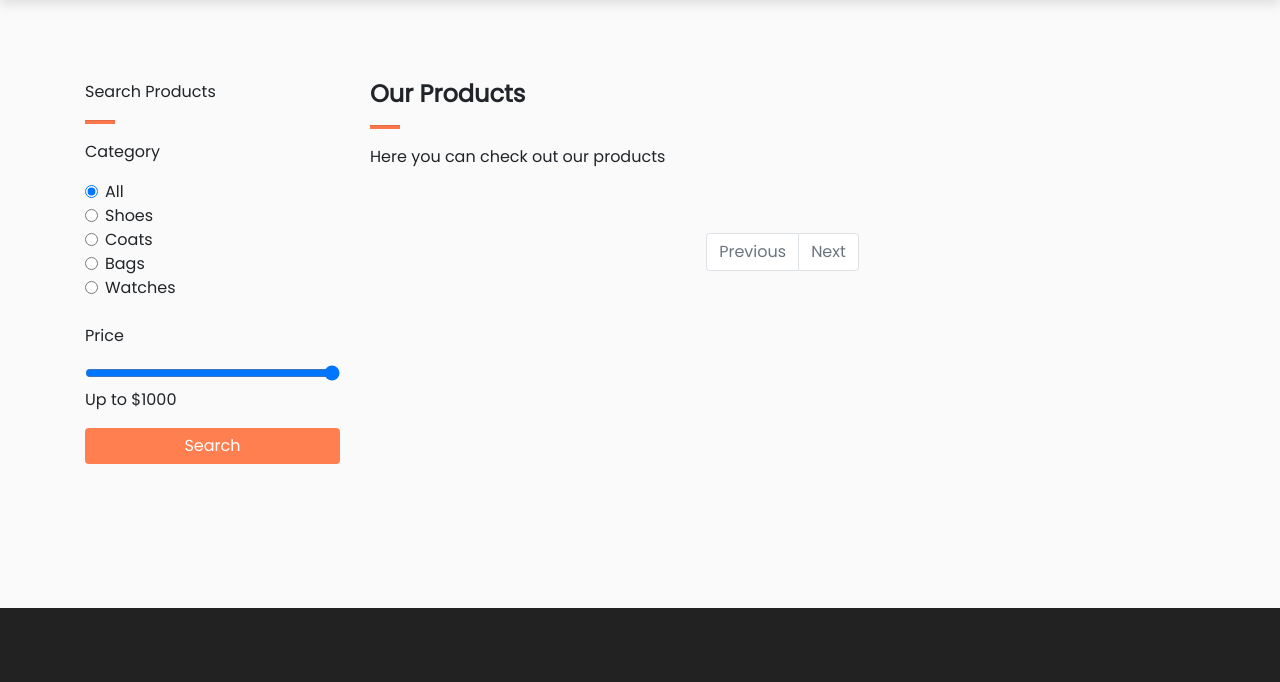
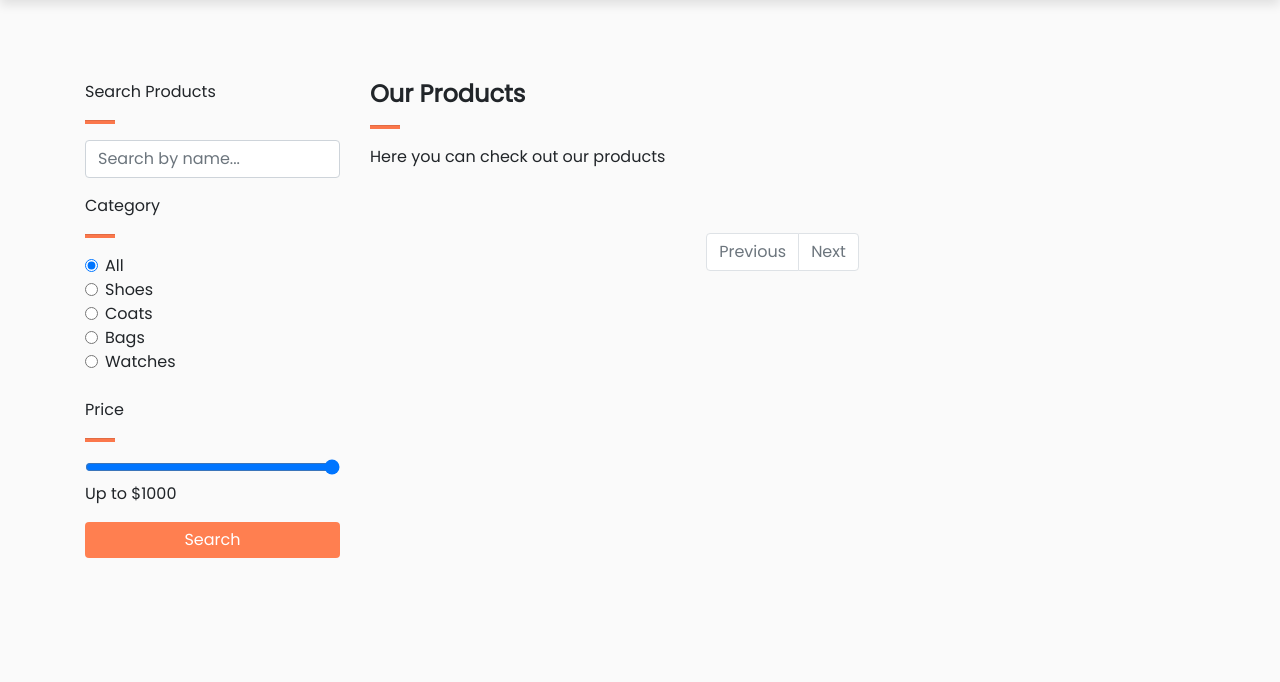
Before and after one commit to 1jeidh/Web_PHP, a PHP site: page /shop.php in a window 1280 px wide. Shown: the part 112-794 px from the top of the page. Run offline with PHP 8.4, Linux system fonts and the light colour scheme; data that the repository does not hold is empty; some libraries are stand-ins or nearby versions.

Commit message:
Added search with text and approximate price

```diff
--- a/shop.php
+++ b/shop.php
@@ -9,16 +9,21 @@ $total_records_per_page = 9;
 $offset = ($page_no - 1) * $total_records_per_page;
 
 // 3. Get filter values from GET
+$search = isset($_GET['search']) ? $_GET['search'] : '';
+$search_like = "%" . $search . "%";
 $category = isset($_GET['category']) ? $_GET['category'] : '';
 $price    = isset($_GET['price']) ? (int)$_GET['price'] : 1000; // default max price
+$cat_like = "%$category%";
+
 
 // 4. Count total records with/without filter
-if($category != '' || $price != 1000){
+if($category != '' || $price != 1000 || $search != ''){
     $stmt1 = $conn->prepare("SELECT COUNT(*) As total_records
                              FROM products
-                             WHERE product_category LIKE ? AND product_price <= ?");
-    $cat_like = "%$category%";
-    $stmt1->bind_param("si", $cat_like, $price);
+                             WHERE product_category LIKE ?
+                               AND product_price <= ?
+                               AND product_name LIKE ?");
+    $stmt1->bind_param("sis", $cat_like, $price, $search_like);
 } else {
     $stmt1 = $conn->prepare("SELECT COUNT(*) As total_records FROM products");
 }
@@ -32,11 +37,13 @@ $stmt1->close();
 $total_no_of_pages = ceil($total_records / $total_records_per_page);
 
 // 6. Fetch products with/without filter
-if($category != '' || $price != 1000){
+if($category != '' || $price != 1000 || $search != ''){
     $stmt2 = $conn->prepare("SELECT * FROM products
-                             WHERE product_category LIKE ? AND product_price <= ?
+                             WHERE product_category LIKE ?
+                               AND product_price <= ?
+                               AND product_name LIKE ?
                              LIMIT ?, ?");
-    $stmt2->bind_param("siii", $cat_like, $price, $offset, $total_records_per_page);
+    $stmt2->bind_param("sisii", $cat_like, $price, $search_like, $offset, $total_records_per_page);
 } else {
     $stmt2 = $conn->prepare("SELECT * FROM products LIMIT ?, ?");
     $stmt2->bind_param("ii", $offset, $total_records_per_page);
@@ -53,7 +60,11 @@ if(isset($_GET['category'])) {
 if(isset($_GET['price'])) {
     $queryString .= "&price=" . urlencode($_GET['price']);
 }
+if(isset($_GET['search']))  {
+    $queryString .= "&search=" . urlencode($_GET['search']);
+}
 ?>
+
 <?php include('layouts/header.php'); ?>
 
     <section id="shop" class="my-5 py-5">
@@ -62,10 +73,12 @@ if(isset($_GET['price'])) {
 
             <!-- Sidebar (Search) -->
             <div class="col-lg-3 col-md-4 col-sm-12">
-                <p>Search Products</p>
-                <hr>
                 <form action="shop.php" method="GET">
+                    <p>Search Products</p>
+                    <hr>
+                    <input type="text" class="form-control mb-3" name="search" placeholder="Search by name..." value="<?php echo isset($_GET['search']) ? htmlspecialchars($_GET['search']) : ''; ?>">
                     <p>Category</p>
+                    <hr>
                     <div class="form-check">
                         <input class="form-check-input" value="" type="radio" name="category"
                         <?php if(!isset($_GET['category']) || $_GET['category']==''){echo 'checked';}?>>
@@ -94,6 +107,7 @@ if(isset($_GET['price'])) {
 
                     <div class="mt-4">
                         <p>Price</p>
+                        <hr>
                         <input type="range" class="form-range w-100" name="price"
                         value="<?php echo isset($_GET['price']) ? $_GET['price'] : 1000; ?>"
                         min="1" max="1000" oninput="this.nextElementSibling.innerText = 'Up to $' + this.value">
```
